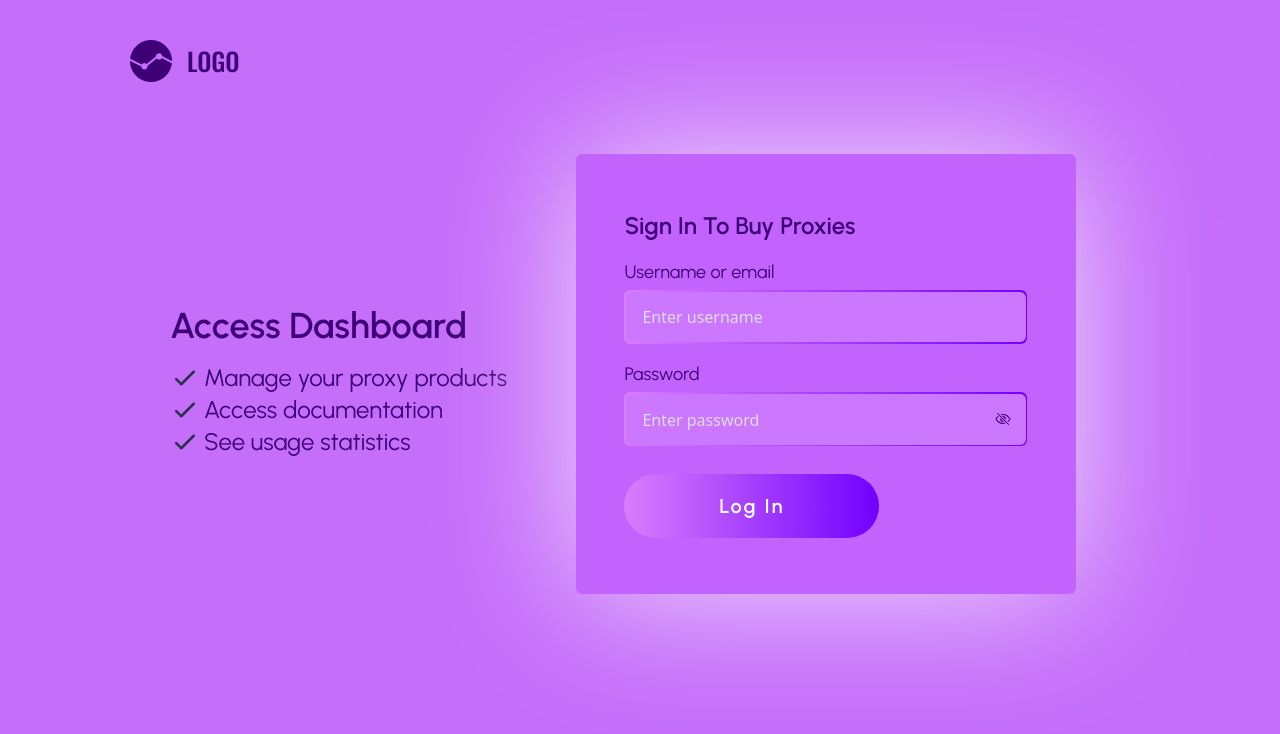
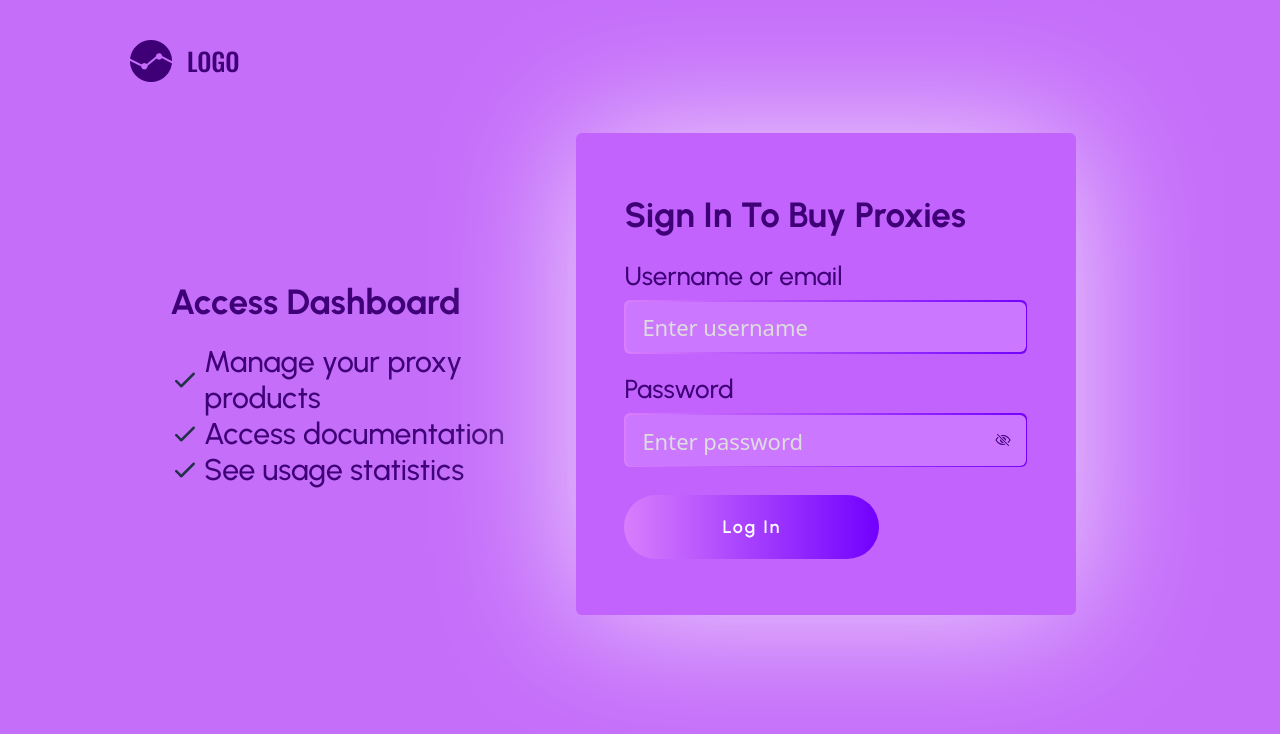
Before and after one commit to fiverr-langesh/proxy-selling, a React (Create React App) app: page /login in a window 1280 px wide. Shown: the top 734 px of the page. Built offline with nearby package versions, Linux system fonts and the light colour scheme.

Commit message:
bug fix in login page

```diff
--- a/src/components/auth/LoginComponent.jsx
+++ b/src/components/auth/LoginComponent.jsx
@@ -177,31 +177,31 @@ function LoginComponent() {
         onSubmit={handleSubmit}
         className=" grid lg:grid-cols-5 gap-3 items-center justify-center h-[560px]"
       >
-        <div className=" lg:col-span-2 ml-10 flex flex-col justify-center items-start text-darkSecondary">
-          <h1 className=" font-semibold text-4xl my-4">Access Dashboard</h1>
-          <span className=" flex gap-1 items-center text-2xl">
+        <div className=" lg:col-span-2 ml-10 flex flex-col justify-center items-start text-darkSecondary font-urbanist">
+          <h1 className=" font-bold text-[35px] my-4">Access Dashboard</h1>
+          <span className=" flex gap-1 items-center text-2xl sm:text-3xl font-medium">
             <img src="/images/check.png" className=" w-[30px] h-[30px]" alt="" />
             <p>Manage your proxy products</p>
           </span>
-          <span className=" flex gap-1 items-center text-2xl">
+          <span className=" flex gap-1 items-center text-2xl sm:text-3xl font-medium">
             <img src="/images/check.png" className=" w-[30px] h-[30px]" alt="" />
             <p>Access documentation</p>
           </span>
-          <span className=" flex gap-1 items-center text-2xl">
+          <span className=" flex gap-1 items-center text-2xl sm:text-3xl font-medium">
             <img src="/images/check.png" className=" w-[30px] h-[30px]" alt="" />
             <p>See usage statistics</p>
           </span>
         </div>
         <div className=" lg:col-span-3 flex items-center justify-center">
           <div className="  bg-secondaryLogin text-darkSecondary border-none rounded-md drop-shadow-[0_0px_70px_rgba(255,255,255,0.75)] py-14 px-10 sm:px-12 w-[350px] min-[400px]:w-[350px] sm:w-[500px] md:mr-10">
-            <h1 className=" font-semibold text-2xl">Sign In To Buy Proxies</h1>
+            <h1 className=" font-bold text-[35px]">Sign In To Buy Proxies</h1>
             <div className=" flex flex-col gap-1 my-4">
-              <label className=" text-lg" htmlFor="username">
+              <label className=" text-[26px] font-medium" htmlFor="username">
                 Username or email
               </label>
               <div className="relative w-full sm:w-[403px] sm:h-[54px] p-[2px] rounded-md bg-gradient-to-r from-[#D97EFC] to-[#7200FF]">
                 <input
-                  className="font-sans w-full sm:w-[400px] sm:h-[50px] bg-[#CC77FF] placeholder:text-[#dddddd] focus:outline-none placeholder:font-medium border-none rounded-md py-2 px-4"
+                  className="font-sans w-full sm:w-[400px] sm:h-[50px] bg-[#CC77FF] placeholder:text-[#dddddd] placeholder:text-[22px] placeholder:font-medium font-medium text-[22px] focus:outline-none border-none rounded-md py-2 px-4"
                   type="text"
                   placeholder="Enter username"
                   name="userName"
@@ -210,12 +210,12 @@ function LoginComponent() {
               </div>
             </div>
             <div className=" flex flex-col gap-1 my-4">
-              <label className=" text-lg" htmlFor="password">
+              <label className=" text-[26px] font-medium" htmlFor="password">
                 Password
               </label>
               <div className="relative w-full sm:w-[403px] sm:h-[54px] p-[2px] rounded-md bg-gradient-to-r from-[#D97EFC] to-[#7200FF]">
                 <input
-                  className={` font-sans w-full sm:w-[400px] sm:h-[51px] bg-[#CC77FF] placeholder:text-[#dddddd] focus:outline-none placeholder:font-medium border-none rounded-md py-2 px-4`}
+                  className={` font-sans w-full sm:w-[400px] sm:h-[51px] bg-[#CC77FF] placeholder:text-[#dddddd] placeholder:text-[22px] placeholder:font-medium font-medium text-[22px] focus:outline-none border-none rounded-md py-2 px-4`}
                   type={`${showPassword ? "text" : "password"}`}
                   placeholder="Enter password"
                   name="password"
@@ -235,7 +235,7 @@ function LoginComponent() {
             </div>
             <div className=" mt-7 w-fit h-fit" onClick={onsubmit}>
               <Button
-                customStyle="sm:w-[255px] sm:h-[64px] sm:rounded-[100px] sm:text-xl tracking-widest"
+                customStyle="sm:w-[255px] sm:h-[64px] sm:rounded-[100px] sm:text-[18px] font-medium tracking-widest"
                 text={reqState.loading ? "Loading..." : "Log In"}
                 type="submit"
               />
```
